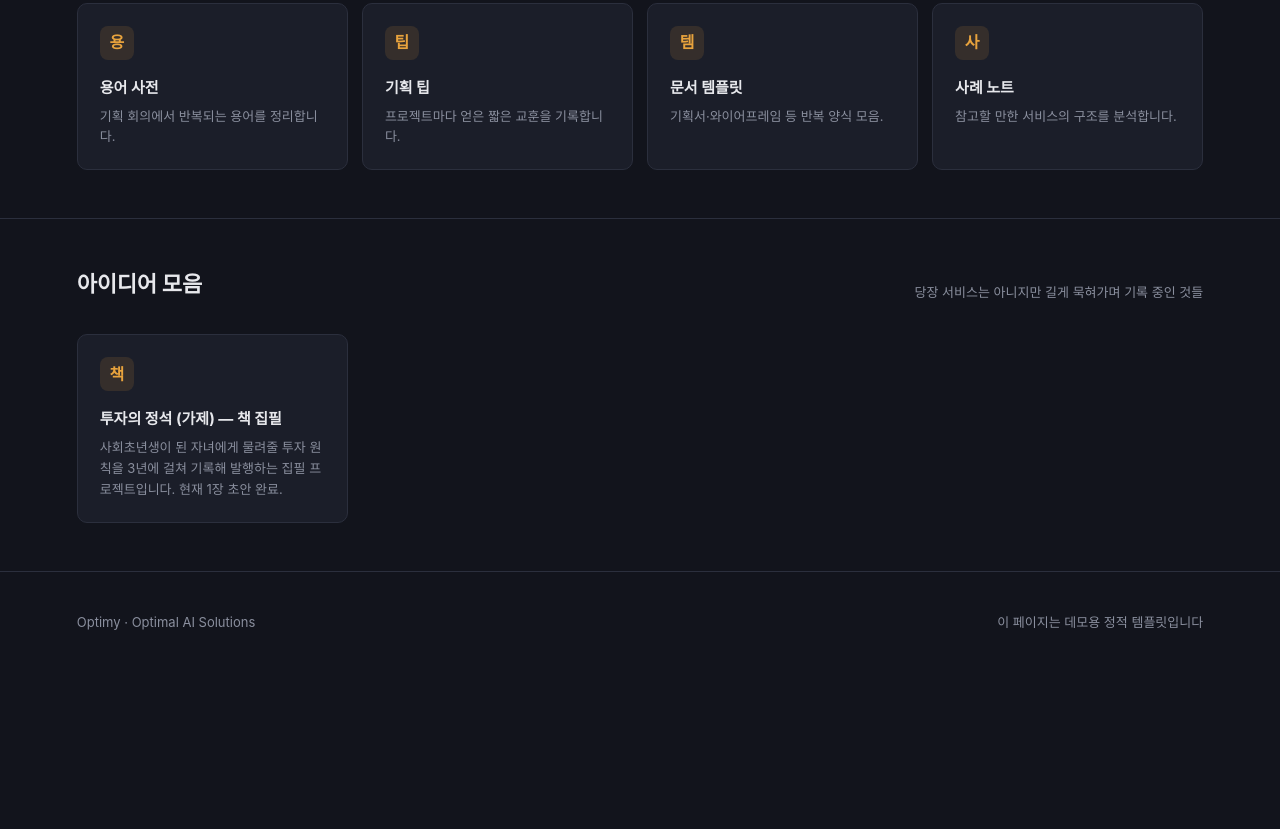
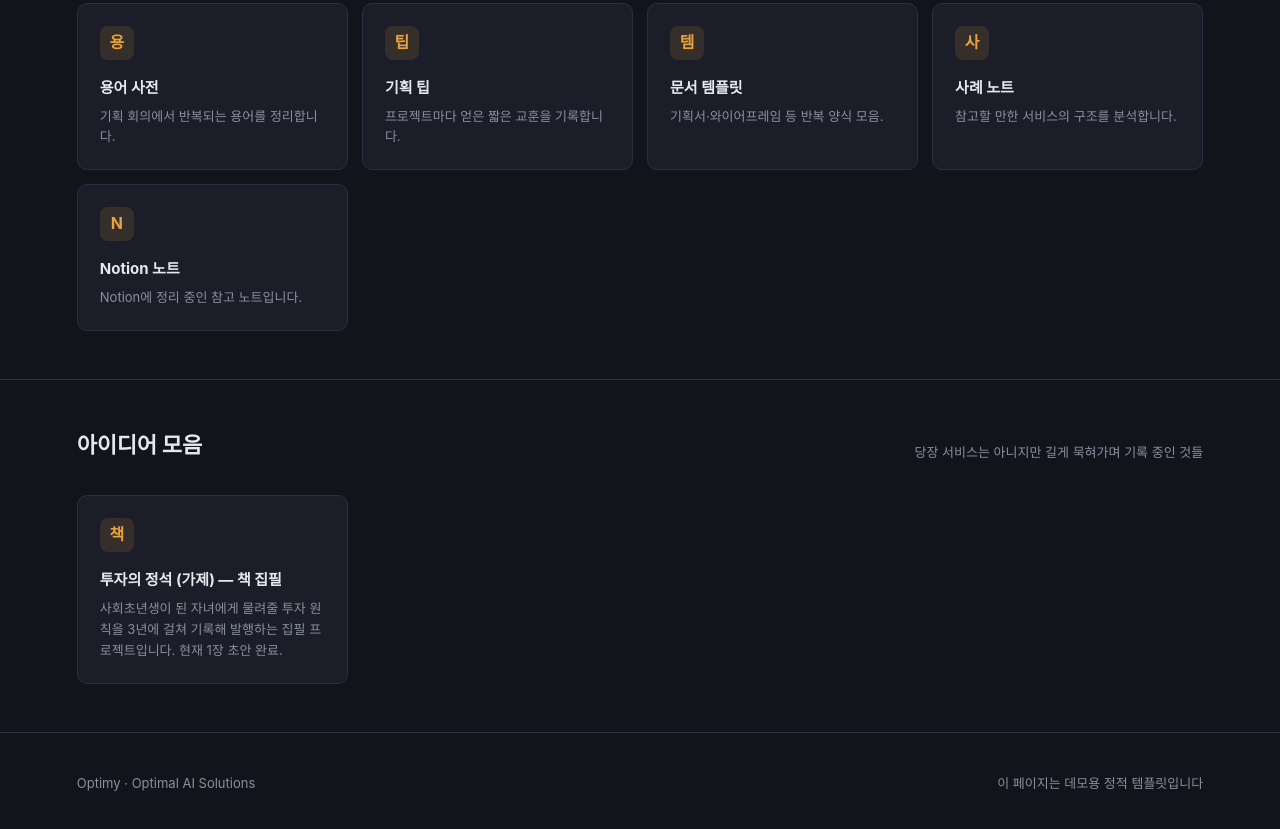
Before and after one commit to optimy826/Optimy-Hub, a plain HTML site: page optimai-hub.html in a window 1280 px wide. Shown: the part 1681-2510 px from the top of the page. Before the commit the page ends 2354 px from the top, so only its background shows below. Drawn offline with Linux system fonts and the light colour scheme.

Commit message:
참고 자료에 Notion 노트 링크 카드 추가
Co-Authored-By: Claude Sonnet 5 <noreply@anthropic.com>

```diff
--- a/optimai-hub.html
+++ b/optimai-hub.html
@@ -420,6 +420,11 @@
       <div class="card-title">사례 노트</div>
       <div class="card-desc">참고할 만한 서비스의 구조를 분석합니다.</div>
     </div>
+    <a class="card" href="https://app.notion.com/p/26-2-AI-33d2729f43af4f639aa9f73b0042e305" target="_blank" rel="noopener">
+      <div class="card-icon">N</div>
+      <div class="card-title">Notion 노트</div>
+      <div class="card-desc">Notion에 정리 중인 참고 노트입니다.</div>
+    </a>
   </div>
 </section>
 
```
